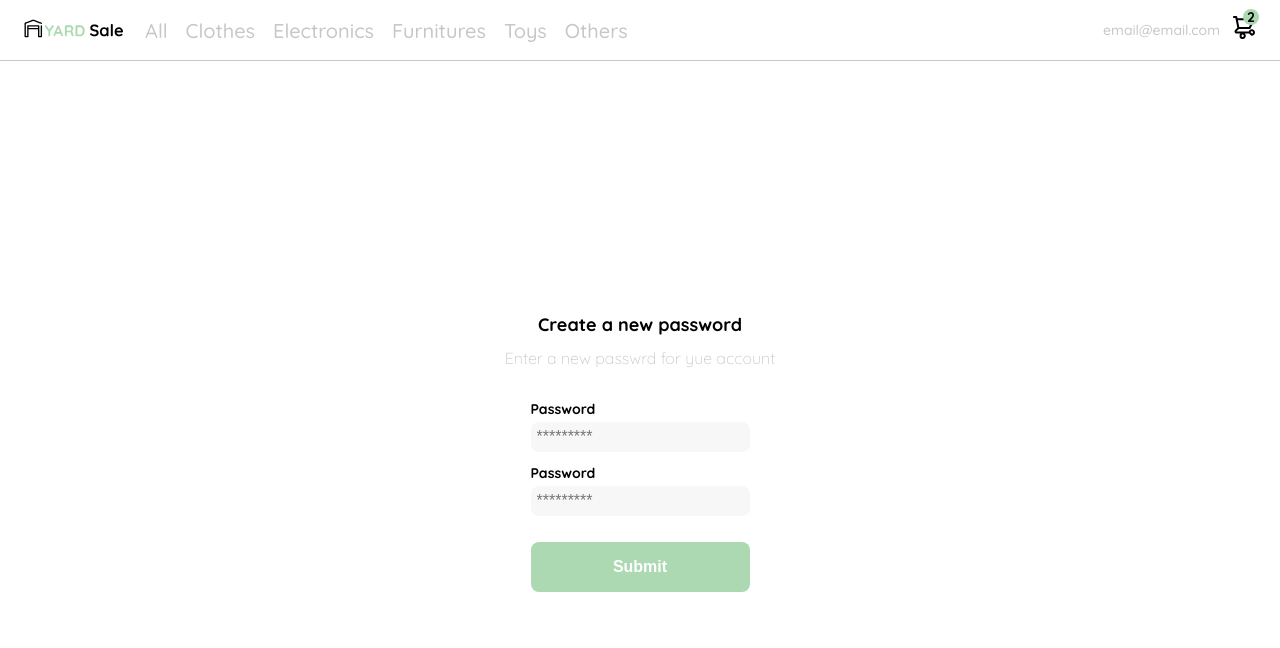
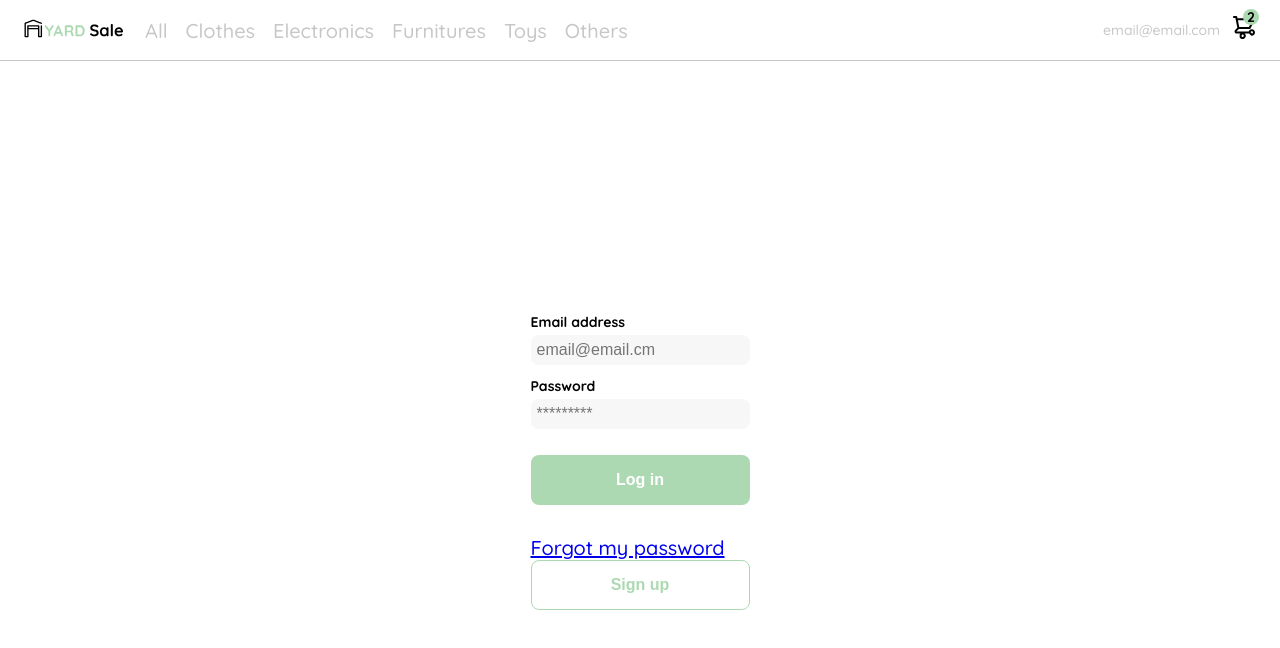
Before and after one commit to doclaag/react-shop, a React app: page /login in a window 1280 px wide. Shown: the top 648 px of the page. Built offline with nearby package versions, Linux system fonts and the light colour scheme.

Commit message:
useRef and forms on login page

```diff
--- a/src/components/Menu.jsx
+++ b/src/components/Menu.jsx
@@ -1,12 +1,13 @@
 import React from 'react';
+
 import '@styles/Menu.scss';
 
 const Menu = () => {
     return (
-        <div classname="Menu">
+        <div className="Menu">
             <ul>
                 <li>
-                    <a href="/" classname="title">My orders</a>
+                    <a href="/" className="title">My orders</a>
                 </li>
                 <li>
                     <a href="/">My account</a>
--- a/src/pages/Login.jsx
+++ b/src/pages/Login.jsx
@@ -1,25 +1,46 @@
-import React from 'react';
+import React, { useRef } from 'react';
 import '@styles/Login.scss';
-
-import yardSale from '@logos/logo_yard_sale.svg';
+import logo from '@logos/logo_yard_sale.svg'
 
 const Login = () => {
+    const form = useRef(null);
+
+    const handleSubmit = (event) => {
+
+        event.preventDefault();
+
+        const formData = new FormData(form.current);
+        const data = {
+            usename: formData.get('email'),
+            password: formData.get('password')
+        }
+        console.log(data);
+    }
+
     return (
-        <div className="login">
-            <div className="form-container">
-                <img src={yardSale} alt="logo" className="logo" />
-                <h1 className="title">Create a new password</h1>
-                <p className="subtitle">Enter a new passwrd for yue account</p>
-                <form action="/" className="form">
+        <div className="Login">
+            <div className="Login-container">
+                <img src={logo} alt="logo" className="logo" />
+                <form action="/" className="form" ref={form}>
+                    <label htmlFor="email" className="label">Email address</label>
+                    <input type="text" name="email" placeholder="email@email.cm" className="input input-email" />
                     <label htmlFor="password" className="label">Password</label>
-                    <input type="password" id="password" placeholder="*********" className="input input-password" />
-                    <label htmlFor="new-password" className="label">Password</label>
-                    <input type="password" id="new-password" placeholder="*********" className="input input-password" />
-                    <input type="submit" defaultValue="Confirm" className="primary-button login-button" />
+                    <input type="password" name="password" placeholder="*********" className="input input-password" />
+                    <button
+                        onClick={handleSubmit}
+                        className="primary-button login-button">
+                        Log in
+                    </button>
+                    <a href="/">Forgot my password</a>
                 </form>
+                <button
+                    className="secondary-button signup-button"
+                >
+                    Sign up
+                </button>
             </div>
-        </div>
+        </div >
     );
-};
+}
 
 export default Login;
--- a/src/styles/Login.scss
+++ b/src/styles/Login.scss
@@ -1,6 +1,6 @@
 @import "vars";
 
-.login {
+.Login {
   width: 100%;
   height: 100vh;
   display: grid;
```
